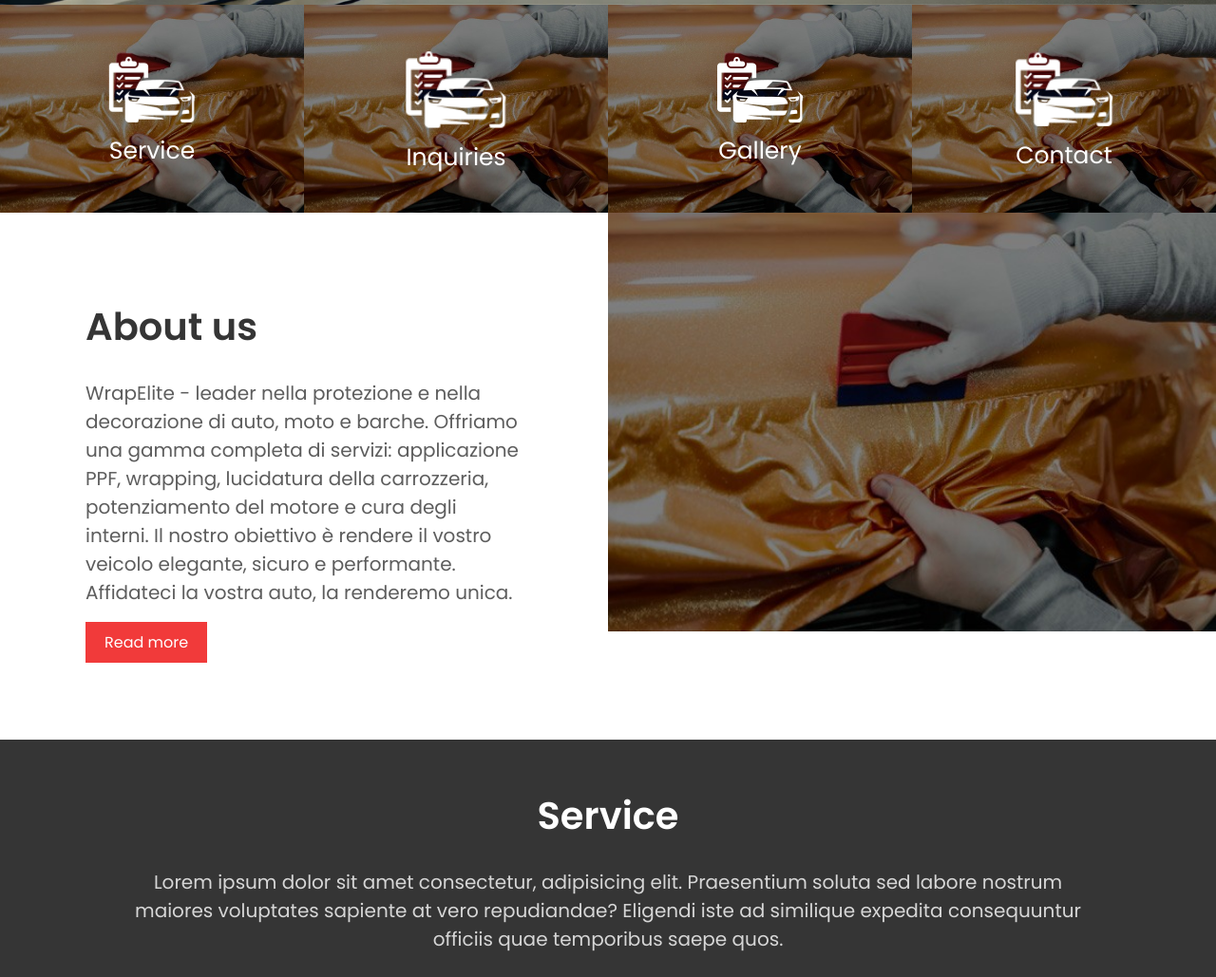
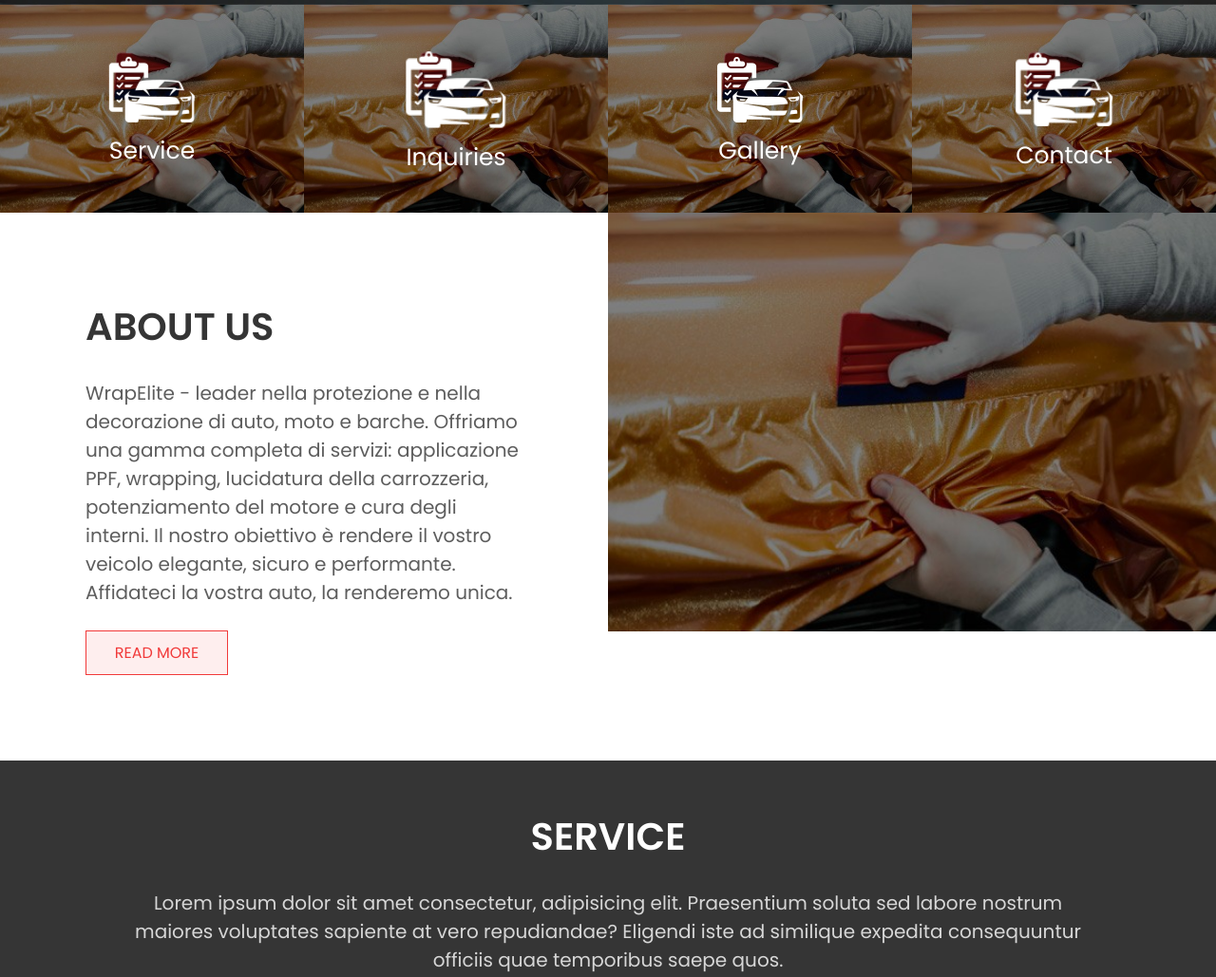
Before and after one commit to NazarkoKril/WrapEliteNew, a plain HTML site: page index.html in a window 1280 px wide. Shown: the part 801-1830 px from the top of the page at 95% size. Drawn offline with nearby package versions, Linux system fonts and the light colour scheme.

Commit message:
update animation btn

```diff
--- a/index.html
+++ b/index.html
@@ -190,7 +190,7 @@
                         interni. Il nostro
                         obiettivo è rendere il vostro veicolo elegante, sicuro e performante. Affidateci la vostra auto,
                         la renderemo unica.</p>
-                    <a class="btn" href="about-us.html">Read more</a>
+                    <a class="btn" href="about-us.html"><span class="btn__text">Read more</span> </a>
                 </div>
                 <div class="r__about">
                     <img src="./image/top_links_services_v2.jpg" alt="photo" loading="lazy">
@@ -392,7 +392,7 @@
                     <div class="swiper-button-next blog__next"></div>
 
                 </div>
-                <a class="btn blog__btn" href="./blog.html">All blog</a>
+                <a class="btn blog__btn" href="./blog.html"><span class="btn__text">All blog</span></a>
             </div>
         </section>
         <section class="gallery__section">
@@ -401,7 +401,7 @@
                 <p class="gallery__subtitle">Lorem ipsum dolor sit amet consectetur, adipisicing elit. Temporibus neque
                     assumenda repellat id expedita recusandae ex harum cupiditate odio ducimus asperiores hic distinctio
                     aperiam atque aspernatur, velit possimus vero iste.</p>
-                <a class="btn blog__btn" href="./gallery.html">Gallery</a>
+                <a class="btn blog__btn" href="./gallery.html"><span class="btn__text">Gallery</span> </a>
             </div>
         </section>
         <section class="section__blog">
@@ -518,7 +518,7 @@
                     <div class="swiper-button-next blog__next"></div>
 
                 </div>
-                <button class="btn review__btn ">review</button>
+                <button class="btn review__btn "> <span class="btn__text">review</span></button>
             </div>
         </section>
         <section class="form__section">
@@ -540,7 +540,7 @@
                             </div>
                             <textarea name="message" id="message" cols="30" rows="10"
                                 placeholder="Messaggio"></textarea>
-                            <button type="submit">INVIARE</button>
+                            <button type="submit" class="btn"> <span class="btn__text">INVIARE</span> </button>
                         </form>
                         <div class="form__adress">
                             <h4>Italia, Brescia(BS)</h4>
--- a/js/index.js
+++ b/js/index.js
@@ -35,9 +35,9 @@ const swiperH = new Swiper(".hero__swiper", {
         clickable: true,
 
     },
-    // autoplay: {
-    //     delay: 2000,
-    // },
+    autoplay: {
+        delay: 2000,
+    },
     speed: 1500,
 });
 
--- a/styled.scss
+++ b/styled.scss
@@ -375,6 +375,7 @@ header {
   font-size: 40px;
   margin-bottom: 25px;
   color: var(--color_grey);
+  text-transform: uppercase;
 }
 .about__subtitle {
   font-size: 20px;
@@ -386,8 +387,13 @@ header {
 }
 .btn {
   background-color: #f13a3a;
-  padding: 10px 20px;
+  padding: 10px 20px !important;
   color: #fff;
+  display: flex;
+  width: 150px;
+  justify-content: center;
+  align-items: center;
+  text-align: center;
 }
 .r__about {
   width: 100%;
@@ -408,6 +414,7 @@ header {
   color: #fff;
   text-align: center;
   padding-top: 50px;
+  text-transform: uppercase;
 }
 .service__subtitle {
   font-size: 20px;
@@ -460,6 +467,7 @@ header {
   color: var(--color_grey);
   text-align: center;
   padding-top: 50px;
+  text-transform: uppercase;
 }
 .blog__subtitle {
   font-size: 20px;
@@ -578,6 +586,7 @@ header {
   color: #fff;
   text-align: center;
   padding-top: 50px;
+  text-transform: uppercase;
 }
 .gallery__subtitle {
   font-size: 20px;
@@ -755,7 +764,7 @@ header {
   display: flex;
   justify-content: center;
   align-items: center;
-  height: 60px;
+
   cursor: pointer;
   background-color: transparent;
   color: var(--color_grey);
@@ -886,3 +895,52 @@ footer {
     color: #f13a3a;
   }
 }
+// animation btn -----------------------------------------------------------
+.btn {
+  color: var(--color_red) !important;
+  background-color: #f13a3a15 !important;
+  border: 1px solid var(--color_red) !important;
+  position: relative !important;
+  overflow: hidden !important;
+  transition: var(--trans) !important;
+  z-index: 2 !important;
+}
+.btn::before,
+.btn::after {
+  content: "";
+  position: absolute;
+  top: 0;
+  right: 0;
+  bottom: 0;
+  left: 0;
+  transition: var(--trans);
+  z-index: 1;
+}
+.btn::before {
+  right: -50px;
+  border-right: 50px solid transparent;
+  border-bottom: 80px solid var(--color_red);
+  transform: translateX(-100%);
+}
+.btn::after {
+  left: -50px;
+  border-left: 50px solid transparent;
+  border-top: 80px solid var(--color_red);
+  transform: translateX(100%);
+}
+.btn:hover {
+  color: #fff !important;
+  z-index: 2;
+  border: 1px solid var(--color_red);
+}
+.btn:hover::before {
+  transform: translateX(-49%);
+}
+.btn:hover::after {
+  transform: translateX(49%);
+}
+.btn__text {
+  position: relative;
+  z-index: 2;
+  text-transform: uppercase;
+}
```
Also changed, not shown: css/styled.css, 1 other file.
